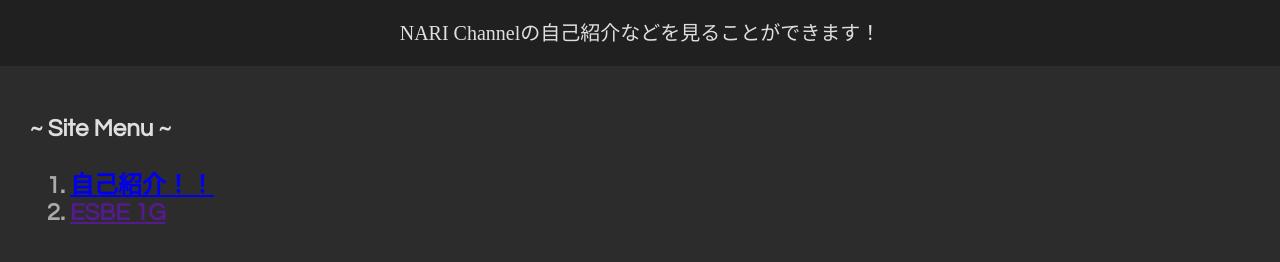
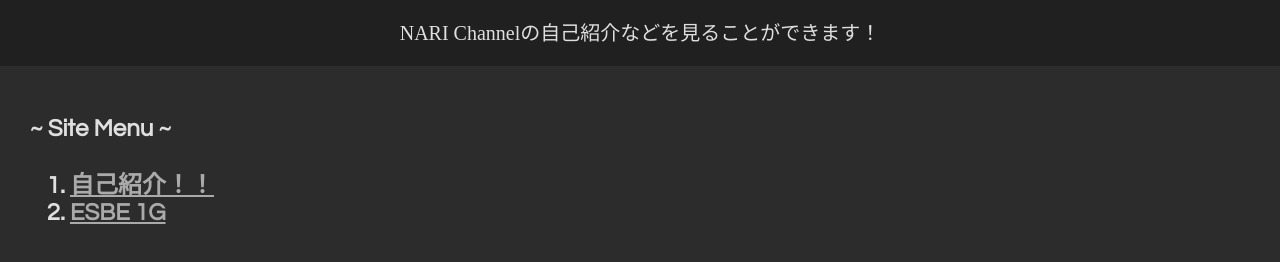
Before and after one commit to NARI0978/nari.github.io, a plain HTML site: page index.html in a window 1280 px wide. Shown: the part 180-442 px from the top of the page. Drawn offline with Linux system fonts and the light colour scheme.

Commit message:
Update st.css

```diff
--- a/st.css
+++ b/st.css
@@ -28,7 +28,7 @@
 				font-size: 20px;
 				font-family: HiraMinPro-W6;
 			}
-			li{
+			a:link, a:visited{
 				color: #aaa;
 
 			}
```
